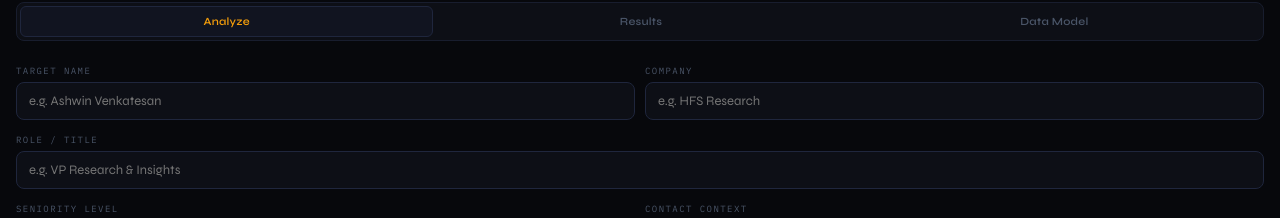
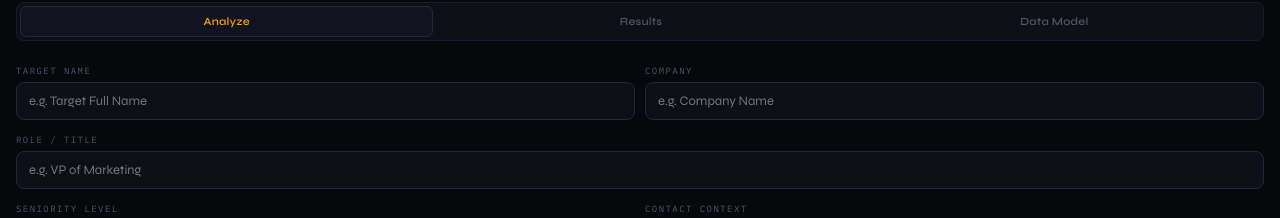
Before and after one commit to suraj9293/Linkedin-InmailTest, a React (Vite) app: page / in a window 1280 px wide. Shown: the part 181-399 px from the top of the page. Built offline with nearby package versions, Linux system fonts and the light colour scheme.

Commit message:
remove identifiable names from placeholders

```diff
--- a/src/App.jsx
+++ b/src/App.jsx
@@ -172,11 +172,11 @@ export default function App() {
             <div className="field-row">
               <div className="field">
                 <div className="flabel">Target Name</div>
-                <input placeholder="e.g. Ashwin Venkatesan" value={form.targetName} onChange={e=>setField("targetName",e.target.value)} />
+                <input placeholder="e.g. Target Full Name" value={form.targetName} onChange={e=>setField("targetName",e.target.value)} />
               </div>
               <div className="field">
                 <div className="flabel">Company</div>
-                <input placeholder="e.g. HFS Research" value={form.targetCompany} onChange={e=>setField("targetCompany",e.target.value)} />
+                <input placeholder="e.g. Company Name" value={form.targetCompany} onChange={e=>setField("targetCompany",e.target.value)} />
               </div>
             </div>
 
@@ -191,7 +191,7 @@ export default function App() {
 
             <div className="field">
               <div className="flabel">Role / Title</div>
-              <input placeholder="e.g. VP Research & Insights" value={form.targetRole} onChange={e=>setField("targetRole",e.target.value)} />
+              <input placeholder="e.g. VP of Marketing" value={form.targetRole} onChange={e=>setField("targetRole",e.target.value)} />
             </div>
 
             <div className="field-row">
```
